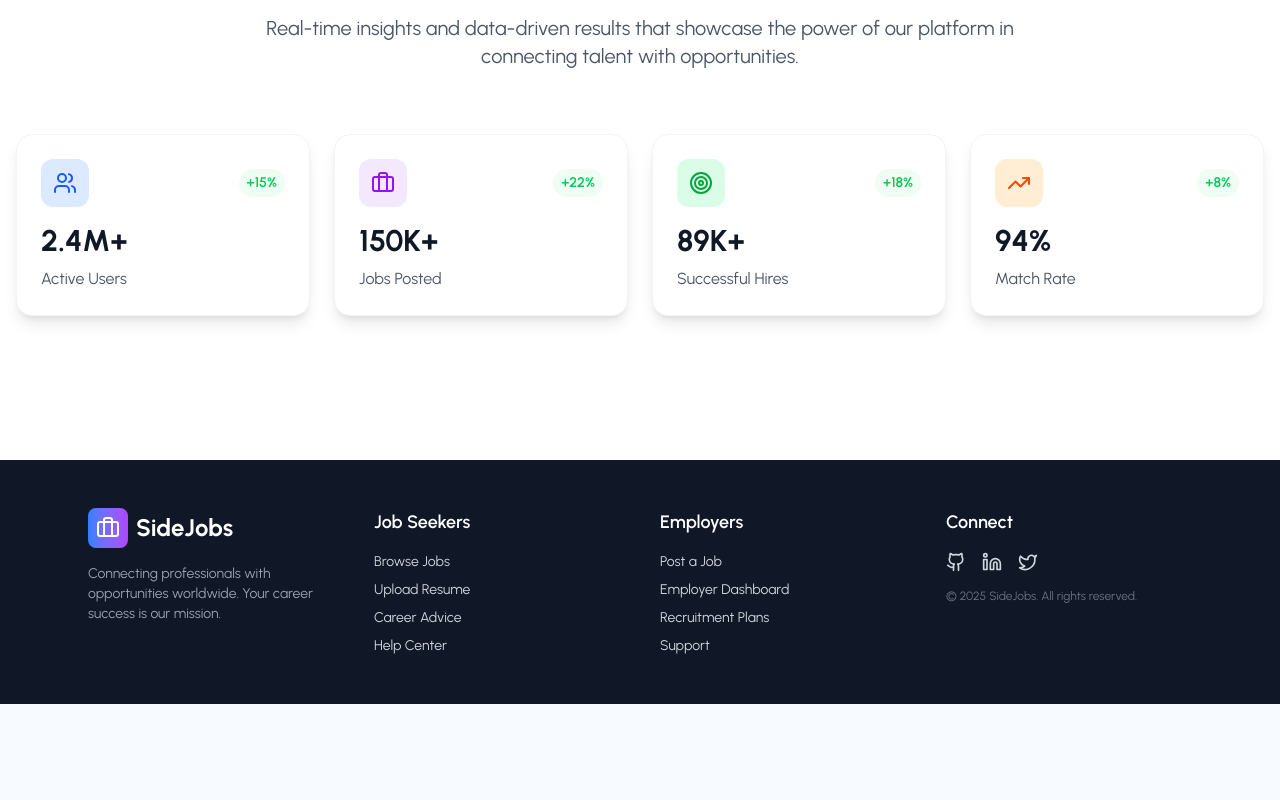
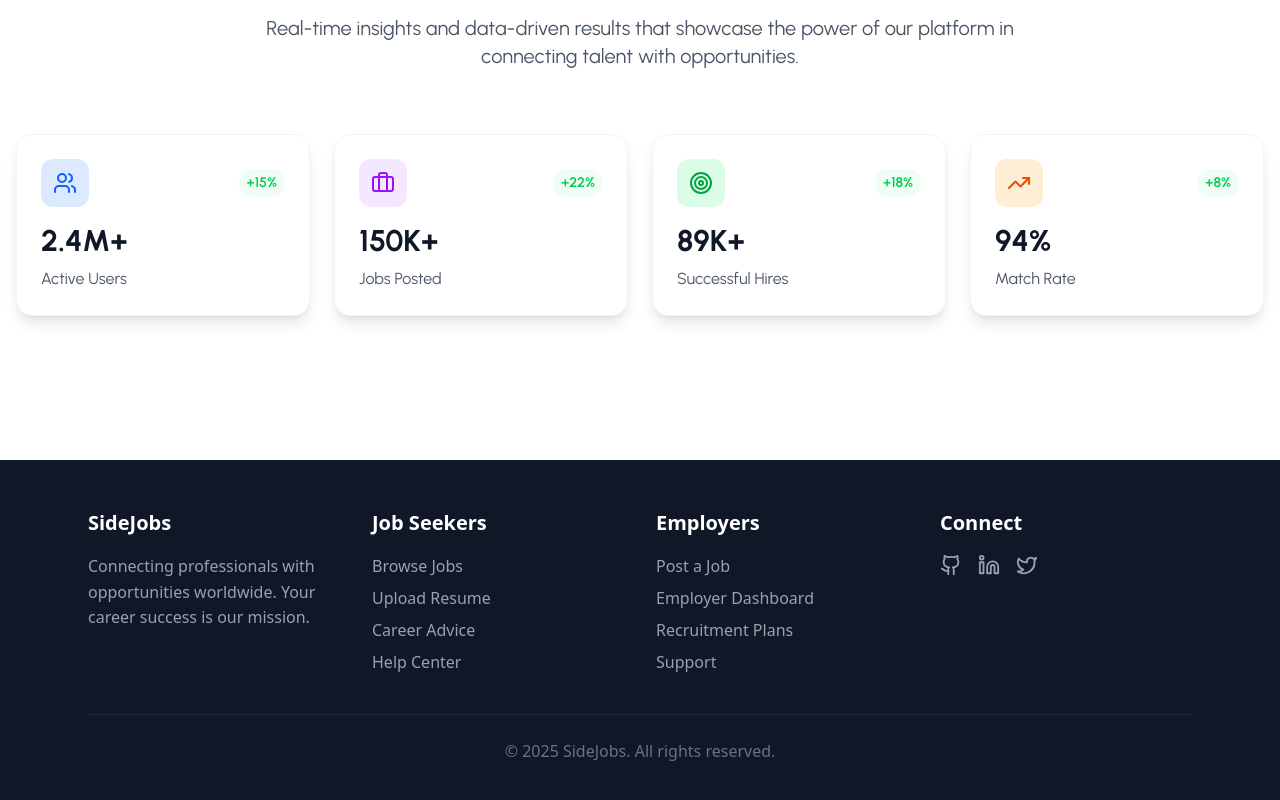
Before and after one commit to suhzeet/sideJobs-frontend, a React (Vite) app: page / in a window 1280 px wide. Shown: the part 1970-2770 px from the top of the page. Before the commit the page ends 2674 px from the top, so only its background shows below. Built offline with nearby package versions, Linux system fonts and the light colour scheme; no server answers.

Commit message:
updated landing page

```diff
--- a/src/pages/LandingPage/components/Features.jsx
+++ b/src/pages/LandingPage/components/Features.jsx
@@ -1,28 +1,65 @@
-import React from "react";
+import React, { useRef } from "react";
+import { motion, useInView } from "framer-motion";
 import { findWorkFeatures, postWorkFeatures } from "../../../utils/data";
 
 const Features = () => {
+  const ref = useRef(null);
+  const isInView = useInView(ref, { once: true, amount: 0.2 });
+
+  const containerVariants = {
+    hidden: { opacity: 0 },
+    visible: {
+      opacity: 1,
+      transition: { staggerChildren: 0.15 },
+    },
+  };
+
+  const itemVariants = {
+    hidden: { opacity: 0, y: 40 },
+    visible: {
+      opacity: 1,
+      y: 0,
+      transition: { duration: 0.5, ease: "easeOut" },
+    },
+  };
+
   return (
-    <section className="py-20 bg-white relative overflow-hidden">
+    <section ref={ref} className="py-20 bg-white relative overflow-hidden">
       <div className="container mx-auto px-4 relative z-10">
         {/* Heading */}
-        <div className="text-center mb-16">
-          <h2 className="text-4xl md:text-5xl font-bold text-gray-900 mb-6">
+        <motion.div
+          className="text-center mb-16"
+          initial="hidden"
+          animate={isInView ? "visible" : "hidden"}
+          variants={containerVariants}
+        >
+          <motion.h2
+            className="text-4xl md:text-5xl font-bold text-gray-900 mb-6"
+            variants={itemVariants}
+          >
             Tools That Help You
             <span className="block bg-gradient-to-r from-blue-600 to-purple-600 bg-clip-text text-transparent">
               Work Smarter
             </span>
-          </h2>
-          <p className="text-xl text-gray-600 max-w-3xl mx-auto">
+          </motion.h2>
+          <motion.p
+            className="text-xl text-gray-600 max-w-3xl mx-auto"
+            variants={itemVariants}
+          >
             Whether you’re finding extra work or posting a quick gig, everything
             you need is here in one place.
-          </p>
-        </div>
+          </motion.p>
+        </motion.div>
 
         {/* Features Grid */}
-        <div className="grid md:grid-cols-2 gap-16 lg:gap-24">
+        <motion.div
+          className="grid md:grid-cols-2 gap-16 lg:gap-24"
+          variants={containerVariants}
+          initial="hidden"
+          animate={isInView ? "visible" : "hidden"}
+        >
           {/* Find Work Section */}
-          <div>
+          <motion.div variants={itemVariants}>
             <div className="text-center mb-12">
               <h3 className="text-3xl font-bold text-gray-900 mb-4">
                 Job Seeker
@@ -32,9 +69,14 @@ const Features = () => {
 
             <div className="space-y-4">
               {findWorkFeatures.map((feature, index) => (
-                <div
+                <motion.div
                   key={index}
-                  className="group flex items-start space-x-4 px-6 py-4 rounded-2xl hover:bg-blue-50 transition-all duration-300 cursor-pointer"
+                  variants={itemVariants}
+                  whileHover={{
+                    y: -5,
+                    boxShadow: "0 8px 20px rgba(0,0,0,0.1)",
+                  }}
+                  className="group flex items-start space-x-4 px-6 py-4 rounded-2xl bg-white hover:bg-blue-50 transition-all duration-300 cursor-pointer"
                 >
                   <div className="flex-shrink-0 w-12 h-12 bg-blue-100 rounded-xl flex items-center justify-center group-hover:bg-blue-200 transition-colors">
                     <feature.icon className="w-6 h-6 text-blue-600" />
@@ -47,13 +89,13 @@ const Features = () => {
                       {feature.description}
                     </p>
                   </div>
-                </div>
+                </motion.div>
               ))}
             </div>
-          </div>
+          </motion.div>
 
           {/* Post Work Section */}
-          <div>
+          <motion.div variants={itemVariants}>
             <div className="text-center mb-12">
               <h3 className="text-3xl font-bold text-gray-900 mb-4">
                 Job Recruiter
@@ -63,9 +105,14 @@ const Features = () => {
 
             <div className="space-y-4">
               {postWorkFeatures.map((feature, index) => (
-                <div
+                <motion.div
                   key={index}
-                  className="group flex items-start space-x-4 px-6 py-4 rounded-2xl hover:bg-purple-50 transition-all duration-300 cursor-pointer"
+                  variants={itemVariants}
+                  whileHover={{
+                    y: -5,
+                    boxShadow: "0 8px 20px rgba(0,0,0,0.1)",
+                  }}
+                  className="group flex items-start space-x-4 px-6 py-4 rounded-2xl bg-white hover:bg-purple-50 transition-all duration-300 cursor-pointer"
                 >
                   <div className="flex-shrink-0 w-12 h-12 bg-purple-100 rounded-xl flex items-center justify-center group-hover:bg-purple-200 transition-colors">
                     <feature.icon className="w-6 h-6 text-purple-600" />
@@ -78,11 +125,11 @@ const Features = () => {
                       {feature.description}
                     </p>
                   </div>
-                </div>
+                </motion.div>
               ))}
             </div>
-          </div>
-        </div>
+          </motion.div>
+        </motion.div>
       </div>
     </section>
   );
--- a/src/pages/LandingPage/components/Footer.jsx
+++ b/src/pages/LandingPage/components/Footer.jsx
@@ -1,102 +1,160 @@
 import { Briefcase, Github, Linkedin, Twitter } from "lucide-react";
+import { motion } from "framer-motion";
+import { useRef } from "react";
+import { useInView } from "framer-motion";
 
-const Footer = () => {
+export default function Footer() {
+  const footerRef = useRef(null);
+  const isInView = useInView(footerRef, { once: true, amount: 0.2 });
+
+  const staggerVariants = {
+    hidden: { opacity: 0 },
+    visible: { opacity: 1, transition: { staggerChildren: 0.15 } },
+  };
+
+  const itemVariants = {
+    hidden: { opacity: 0, y: 20 },
+    visible: { opacity: 1, y: 0, transition: { duration: 0.5 } },
+  };
+
   return (
-    <footer className="bg-gray-900 text-gray-300">
-      <div className="max-w-6xl mx-auto px-6 py-12">
-        <div className="grid grid-cols-1 md:grid-cols-4 gap-10">
+    <footer
+      className="py-12 bg-gray-900 text-gray-300 font-sans"
+      ref={footerRef}
+    >
+      <div className="max-w-6xl mx-auto px-6">
+        <motion.div
+          className="grid grid-cols-1 md:grid-cols-4 gap-8"
+          variants={staggerVariants}
+          initial="hidden"
+          animate={isInView ? "visible" : "hidden"}
+        >
           {/* Brand */}
-          <div className="space-y-4">
-            <div className="flex items-center space-x-2">
-              <div className="w-10 h-10 bg-gradient-to-r from-blue-500 to-purple-500 rounded-lg flex items-center justify-center">
-                <Briefcase className="w-6 h-6 text-white" />
-              </div>
-              <h3 className="text-2xl font-bold text-white">SideJobs</h3>
+          <motion.div variants={itemVariants}>
+            <div className="flex items-center space-x-2 mb-4">
+              <h3
+                className="text-white font-semibold"
+                style={{ fontSize: "20px" }}
+              >
+                SideJobs
+              </h3>
             </div>
-            <p className="text-sm text-gray-400">
+            <p
+              className="text-gray-400"
+              style={{ fontSize: "16px", lineHeight: "1.6" }}
+            >
               Connecting professionals with opportunities worldwide. Your career
               success is our mission.
             </p>
-          </div>
+          </motion.div>
 
-          {/* For Job Seekers */}
-          <div>
-            <h4 className="text-lg font-semibold text-white mb-4">
+          {/* Job Seekers */}
+          <motion.div variants={itemVariants}>
+            <h3
+              className="text-white font-semibold mb-4"
+              style={{ fontSize: "20px" }}
+            >
               Job Seekers
-            </h4>
-            <ul className="space-y-2 text-sm">
-              <li>
-                <a href="#" className="hover:text-white">
-                  Browse Jobs
-                </a>
-              </li>
-              <li>
-                <a href="#" className="hover:text-white">
-                  Upload Resume
-                </a>
-              </li>
-              <li>
-                <a href="#" className="hover:text-white">
-                  Career Advice
-                </a>
-              </li>
-              <li>
-                <a href="#" className="hover:text-white">
-                  Help Center
-                </a>
-              </li>
+            </h3>
+            <ul className="space-y-2">
+              {[
+                "Browse Jobs",
+                "Upload Resume",
+                "Career Advice",
+                "Help Center",
+              ].map((item, i) => (
+                <motion.li
+                  key={i}
+                  whileHover={{ x: 3 }}
+                  transition={{ duration: 0.2 }}
+                >
+                  <a
+                    href="#"
+                    className="text-gray-400 hover:text-white transition-colors"
+                    style={{ fontSize: "16px" }}
+                  >
+                    {item}
+                  </a>
+                </motion.li>
+              ))}
             </ul>
-          </div>
+          </motion.div>
 
-          {/* For Employers */}
-          <div>
-            <h4 className="text-lg font-semibold text-white mb-4">Employers</h4>
-            <ul className="space-y-2 text-sm">
-              <li>
-                <a href="#" className="hover:text-white">
-                  Post a Job
-                </a>
-              </li>
-              <li>
-                <a href="#" className="hover:text-white">
-                  Employer Dashboard
-                </a>
-              </li>
-              <li>
-                <a href="#" className="hover:text-white">
-                  Recruitment Plans
-                </a>
-              </li>
-              <li>
-                <a href="#" className="hover:text-white">
-                  Support
-                </a>
-              </li>
+          {/* Employers */}
+          <motion.div variants={itemVariants}>
+            <h3
+              className="text-white font-semibold mb-4"
+              style={{ fontSize: "20px" }}
+            >
+              Employers
+            </h3>
+            <ul className="space-y-2">
+              {[
+                "Post a Job",
+                "Employer Dashboard",
+                "Recruitment Plans",
+                "Support",
+              ].map((item, i) => (
+                <motion.li
+                  key={i}
+                  whileHover={{ x: 3 }}
+                  transition={{ duration: 0.2 }}
+                >
+                  <a
+                    href="#"
+                    className="text-gray-400 hover:text-white transition-colors"
+                    style={{ fontSize: "16px" }}
+                  >
+                    {item}
+                  </a>
+                </motion.li>
+              ))}
             </ul>
-          </div>
+          </motion.div>
 
-          {/* Social */}
-          <div>
-            <h4 className="text-lg font-semibold text-white mb-4">Connect</h4>
+          {/* Connect */}
+          <motion.div variants={itemVariants}>
+            <h3
+              className="text-white font-semibold mb-4"
+              style={{ fontSize: "20px" }}
+            >
+              Connect
+            </h3>
             <div className="flex space-x-4">
-              <a href="#" className="hover:text-white">
-                <Github className="w-5 h-5" />
-              </a>
-              <a href="#" className="hover:text-blue-400">
-                <Linkedin className="w-5 h-5" />
-              </a>
-              <a href="#" className="hover:text-blue-500">
-                <Twitter className="w-5 h-5" />
-              </a>
+              {[
+                { icon: Github, href: "#" },
+                { icon: Linkedin, href: "#" },
+                { icon: Twitter, href: "#" },
+              ].map(({ icon: Icon, href }, i) => (
+                <motion.div
+                  key={i}
+                  whileHover={{ y: -3 }}
+                  transition={{ duration: 0.2 }}
+                >
+                  <a
+                    href={href}
+                    className="text-gray-400 hover:text-white transition-colors"
+                  >
+                    <Icon style={{ width: "22px", height: "22px" }} />
+                  </a>
+                </motion.div>
+              ))}
             </div>
-            <p className="mt-4 text-xs text-gray-500">
-              © {new Date().getFullYear()} SideJobs. All rights reserved.
-            </p>
-          </div>
-        </div>
+          </motion.div>
+        </motion.div>
+
+        {/* Copyright */}
+        <motion.div
+          className="border-t border-gray-800 mt-10 pt-6 text-center text-gray-500"
+          initial={{ opacity: 0 }}
+          animate={isInView ? { opacity: 1 } : { opacity: 0 }}
+          transition={{ duration: 0.5, delay: 0.6 }}
+        >
+          <p style={{ fontSize: "16px" }}>
+            &copy; {new Date().getFullYear()} SideJobs. All rights reserved.
+          </p>
+        </motion.div>
       </div>
     </footer>
   );
-};
-
-export default Footer;
+}
--- a/src/pages/LandingPage/components/Header.jsx
+++ b/src/pages/LandingPage/components/Header.jsx
@@ -1,57 +1,91 @@
-import React from "react";
+import React, { useState, useEffect } from "react";
 import { motion } from "framer-motion";
-import { Briefcase } from "lucide-react";
+import { Briefcase, Menu, X } from "lucide-react";
 import { useNavigate } from "react-router-dom";
 import { useAuth } from "../../../context/AuthContext";
 
 const Header = () => {
   const { user, isAuthenticated } = useAuth();
   const navigate = useNavigate();
+  const [isMenuOpen, setIsMenuOpen] = useState(false);
+  const [scrolled, setScrolled] = useState(false);
+
+  useEffect(() => {
+    const handleScroll = () => {
+      setScrolled(window.scrollY > 10);
+    };
+    window.addEventListener("scroll", handleScroll);
+    return () => window.removeEventListener("scroll", handleScroll);
+  }, []);
 
   return (
     <motion.header
-      initial={{ opacity: 0, y: -20 }}
-      animate={{ opacity: 1, y: 0 }}
-      transition={{ duration: 0.6 }}
-      className="fixed top-0 left-0 right-0 z-50 bg-white/95 backdrop-blur-sm border-b border-gray-100"
+      initial={{ y: -80, opacity: 0 }}
+      animate={{ y: 0, opacity: 1 }}
+      transition={{ duration: 0.5, ease: "easeOut" }}
+      className={`fixed top-0 left-0 right-0 z-50 transition-all duration-300 ${
+        scrolled
+          ? "bg-white/70 backdrop-blur-md shadow-sm"
+          : "bg-white border-b border-gray-100"
+      }`}
     >
       <div className="container mx-auto px-4">
         <div className="flex items-center justify-between h-16">
           {/* Logo */}
-          <div
+          <motion.div
             className="flex items-center space-x-3 cursor-pointer"
             onClick={() => navigate("/")}
+            initial={{ opacity: 0 }}
+            animate={{ opacity: 1 }}
+            transition={{ duration: 0.4, delay: 0.2 }}
           >
-            <div className="w-8 h-8 bg-gradient-to-r from-blue-600 to-purple-600 rounded-lg flex items-center justify-center">
+            <motion.div
+              className="w-8 h-8 bg-gradient-to-r from-blue-600 to-purple-600 rounded-lg flex items-center justify-center"
+              whileHover={{ rotate: 20 }}
+            >
               <Briefcase className="w-5 h-5 text-white" />
-            </div>
-            <span className="text-xl font-bold text-gray-900">SideJobs</span>
-          </div>
+            </motion.div>
+            <span className="text-xl md:text-2xl font-bold text-gray-900">
+              SideJobs
+            </span>
+          </motion.div>
 
           {/* Navigation Links */}
-          <nav className="hidden md:flex items-center space-x-8">
+          <motion.nav
+            className="hidden md:flex items-center space-x-8"
+            initial={{ opacity: 0 }}
+            animate={{ opacity: 1 }}
+            transition={{ duration: 0.4, delay: 0.3 }}
+          >
             <a
               onClick={() => navigate("/find-jobs")}
-              className="text-gray-600 hover:text-gray-900 transition-colors font-medium cursor-pointer"
+              className="text-gray-600 hover:text-purple-700 font-medium text-base md:text-lg cursor-pointer transition-colors"
             >
               Browse Jobs
             </a>
             <a
               onClick={() => navigate(isAuthenticated ? "/post-job" : "/login")}
-              className="text-gray-600 hover:text-gray-900 transition-colors font-medium cursor-pointer"
+              className="text-gray-600 hover:text-purple-700 font-medium text-base md:text-lg cursor-pointer transition-colors"
             >
               Post a Job
             </a>
-          </nav>
+          </motion.nav>
 
           {/* Auth Buttons */}
-          <div className="flex items-center space-x-3">
+          <motion.div
+            className="hidden md:flex items-center space-x-3"
+            initial={{ opacity: 0 }}
+            animate={{ opacity: 1 }}
+            transition={{ duration: 0.4, delay: 0.4 }}
+          >
             {isAuthenticated ? (
               <div className="flex items-center space-x-3">
-                <span className="text-gray-700">Hi, {user?.fullName}</span>
+                <span className="text-gray-700 text-sm md:text-base">
+                  Hi, {user?.fullName}
+                </span>
                 <a
                   href="/dashboard"
-                  className="bg-gradient-to-r from-blue-600 to-purple-600 text-white px-6 py-2 rounded-lg font-medium hover:from-blue-700 hover:to-purple-700 transition-all duration-300 shadow-sm hover:shadow-md"
+                  className="bg-gradient-to-r from-blue-600 to-purple-600 text-white px-6 py-2 rounded-lg font-medium text-sm md:text-base hover:from-blue-700 hover:to-purple-700 transition-all duration-300 shadow-sm hover:shadow-md"
                 >
                   Dashboard
                 </a>
@@ -60,21 +94,101 @@ const Header = () => {
               <>
                 <a
                   href="/login"
-                  className="text-gray-600 hover:text-gray-900 transition-colors font-medium px-4 py-2 rounded-lg hover:bg-gray-50"
+                  className="text-gray-600 hover:text-gray-900 transition-colors font-medium text-sm md:text-base px-4 py-2 rounded-lg hover:bg-gray-50"
                 >
                   Login
                 </a>
                 <a
                   href="/signup"
-                  className="bg-gradient-to-r from-blue-600 to-purple-600 text-white px-6 py-2 rounded-lg font-medium hover:from-blue-700 hover:to-purple-700 transition-all duration-300 shadow-sm hover:shadow-md"
+                  className="bg-gradient-to-r from-blue-600 to-purple-600 text-white px-6 py-2 rounded-lg font-medium text-sm md:text-base hover:from-blue-700 hover:to-purple-700 transition-all duration-300 shadow-sm hover:shadow-md"
                 >
                   Sign Up
                 </a>
               </>
             )}
-          </div>
+          </motion.div>
+
+          {/* Mobile Menu Button */}
+          <motion.button
+            className="md:hidden text-gray-700"
+            onClick={() => setIsMenuOpen(!isMenuOpen)}
+            whileTap={{ scale: 0.9 }}
+            initial={{ opacity: 0 }}
+            animate={{ opacity: 1 }}
+            transition={{ duration: 0.3, delay: 0.3 }}
+          >
+            {isMenuOpen ? <X size={24} /> : <Menu size={24} />}
+          </motion.button>
         </div>
       </div>
+
+      {/* Mobile Menu */}
+      {isMenuOpen && (
+        <motion.div
+          className={`md:hidden py-4 px-4 border-t ${
+            scrolled ? "bg-white/70 backdrop-blur-md" : "bg-white"
+          }`}
+          initial={{ opacity: 0, height: 0 }}
+          animate={{ opacity: 1, height: "auto" }}
+          exit={{ opacity: 0, height: 0 }}
+          transition={{ duration: 0.3 }}
+        >
+          <nav className="flex flex-col space-y-4">
+            <a
+              onClick={() => {
+                navigate("/find-jobs");
+                setIsMenuOpen(false);
+              }}
+              className="text-gray-600 hover:text-purple-700 font-medium text-base py-2 cursor-pointer"
+            >
+              Browse Jobs
+            </a>
+            <a
+              onClick={() => {
+                navigate(isAuthenticated ? "/post-job" : "/login");
+                setIsMenuOpen(false);
+              }}
+              className="text-gray-600 hover:text-purple-700 font-medium text-base py-2 cursor-pointer"
+            >
+              Post a Job
+            </a>
+            {isAuthenticated ? (
+              <motion.button
+                onClick={() => {
+                  navigate("/dashboard");
+                  setIsMenuOpen(false);
+                }}
+                className="bg-gradient-to-r from-blue-600 to-purple-600 w-full text-white px-4 py-2 rounded-md text-sm md:text-base mt-2"
+                whileHover={{ scale: 1.02 }}
+                whileTap={{ scale: 0.98 }}
+              >
+                Dashboard
+              </motion.button>
+            ) : (
+              <>
+                <a
+                  href="/login"
+                  onClick={() => setIsMenuOpen(false)}
+                  className="text-gray-600 hover:text-purple-700 font-medium text-base py-2 cursor-pointer"
+                >
+                  Login
+                </a>
+                <motion.button
+                  onClick={() => {
+                    navigate("/signup");
+                    setIsMenuOpen(false);
+                  }}
+                  className="bg-gradient-to-r from-blue-600 to-purple-600 w-full text-white px-4 py-2 rounded-md text-sm md:text-base mt-2"
+                  whileHover={{ scale: 1.02 }}
+                  whileTap={{ scale: 0.98 }}
+                >
+                  Sign Up
+                </motion.button>
+              </>
+            )}
+          </nav>
+        </motion.div>
+      )}
     </motion.header>
   );
 };
```
